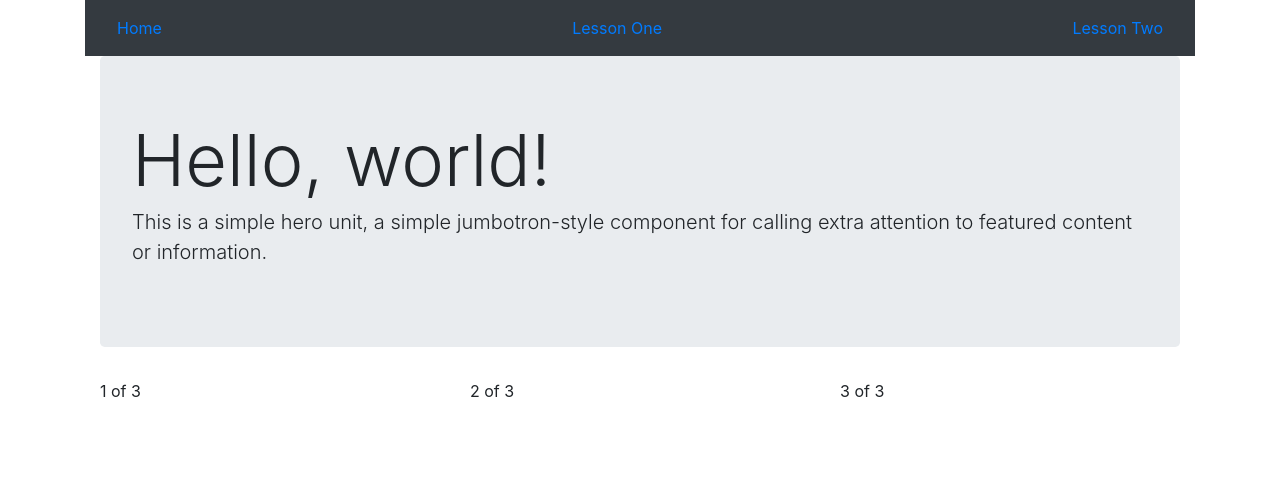
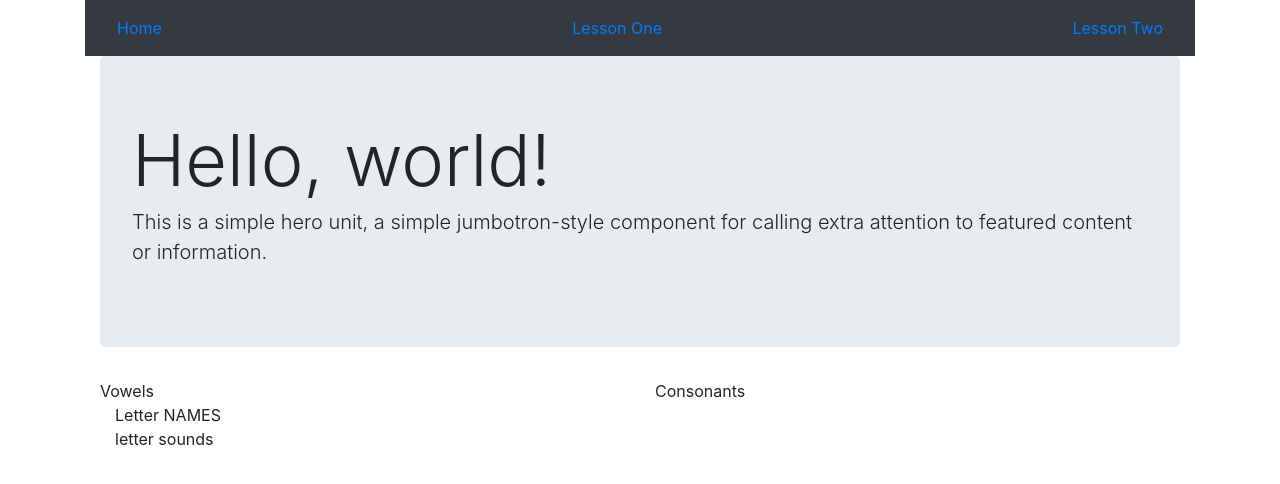
Before and after one commit to howardkitto/ProSpelling, a React (Create React App) app in the folder frontend/: page / in a window 1280 px wide. Shown: the top 484 px of the page. Built offline with nearby package versions, Linux system fonts and the light colour scheme.

Commit message:
homepage grid commit

```diff
--- a/frontend/src/HomeContainer.js
+++ b/frontend/src/HomeContainer.js
@@ -14,16 +14,19 @@ render(){
            </div>
   <div className="row">
     <div className="col">
-      1 of 3
+      Vowels
     </div>
     <div className="col">
-      2 of 3
+     Consonants
+    </div>
     </div>
     <div className="col">
-      3 of 3
+      Letter NAMES
     </div>
+    <div className="col">
+      letter sounds
     </div>
-    </div>
+  </div>
 
 
 
```
Also changed, not shown: 1 other file (tests, documents, lock files or other folders).
